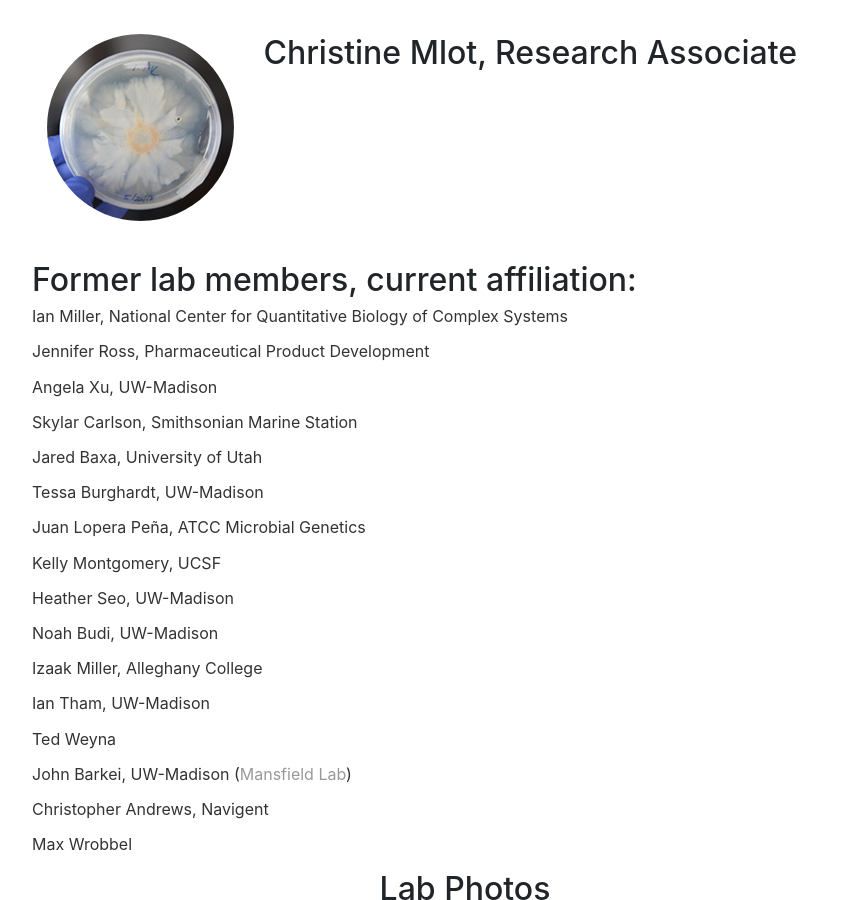
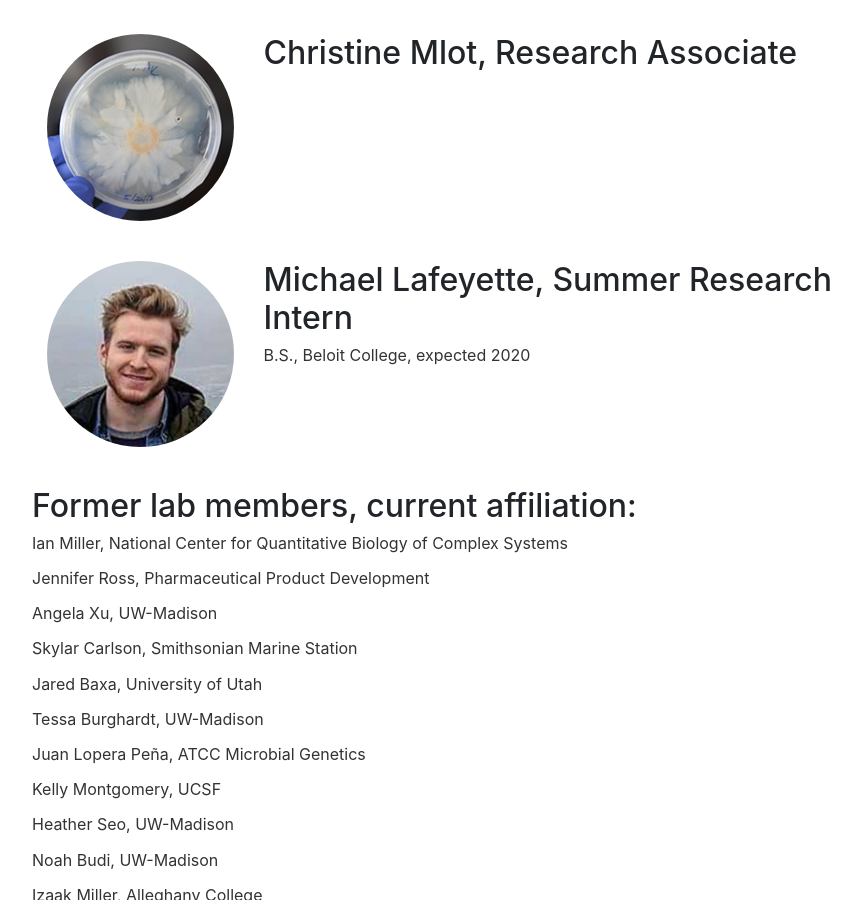
Before and after one commit to KwanLab/KwanLab.github.io, a Jekyll site: the page built from people/index.html, in a window 1280 px wide and 900 px high, scrolled down 1030 px. Shown: the whole window, without its empty margins (175-1036 px from the left). Built offline with Jekyll 4.4.1, drawn with Linux system fonts in a browser that asks for light colours.

Commit message:
Updated People page

```diff
--- a/index.html
+++ b/index.html
@@ -8,9 +8,9 @@ title: Kwan Lab, UW-Madison
 </div><!-- /.blurb -->
 <div class="row marketing">
         <div class="col-sm-3">
-                <img class="rounded-circle img-responsive" src="/img/Lagria_villosa.png" />
-                <img class="rounded-circle img-responsive" src="/img/Bugula_neritina.png" />
-                <img class="rounded-circle img-responsive" src="/img/AK_bacterium.png" />
+                <img class="rounded-circle" src="/img/Lagria_villosa.png" />
+                <img class="rounded-circle" src="/img/Bugula_neritina.png" />
+                <img class="rounded-circle" src="/img/AK_bacterium.png" />
         </div>
         <div class="col-sm-9">
                 <p>The Kwan lab uses culture-independent (metagenomic) sequencing and molecular biology to understand how and why bioactive small molecules are produced by bacteria. These microbes have evolved for millions of years to produce molecules that help them survive, suppress competitors or communicate in complex communities. Evolution has optimized these molecules to be active against a biological target, and hence they are a rich source of potential drug leads. Understanding the roles of bioactive molecules in the environment may aid targetted drug discovery, but there are many challenges to studying how bacteria use such evolved small molecules.</p>
--- a/people/index.html
+++ b/people/index.html
@@ -8,11 +8,7 @@ title: People
 
 <div class="row marketing">
     <div class="col-sm-3">
-                <div class="box d-table h-100 w-100">
-                        <div class="d-table-cell align-top">
-                                <img class="circular" src="/img/jason_kwan.png" />
-                        </div>
-                </div>
+        <img class="rounded-circle" src="/img/jason_kwan.png" />
     </div>
     <div class="col-sm-9">
         <h2>Jason Kwan, Principle Investigator</h2>
@@ -25,11 +21,7 @@ title: People
 
 <div class="row marketing">
     <div class="col-sm-3">
-                <div class="box d-table h-100 w-100">
-                        <div class="d-table-cell align-top">
-                                <img class="circular" src="/img/sam_waterworth.png" />
-                        </div>
-                </div>
+        <img class="rounded-circle" src="/img/sam_waterworth.png" />
     </div>
     <div class="col-sm-9">
         <h2>Sam Waterworth, Postdoc</h2>
@@ -40,11 +32,7 @@ title: People
 
 <div class="row marketing">
     <div class="col-sm-3">
-                <div class="box d-table h-100 w-100">
-                        <div class="d-table-cell align-top">
-                                <img class="circular" src="/img/evan_rees.png" />
-                        </div>
-                </div>
+        <img class="rounded-circle" src="/img/evan_rees.png" />
     </div>
     <div class="col-sm-9">
         <h2>Evan Rees, Pharmaceutical Sciences Ph.D. Student</h2>
@@ -54,11 +42,7 @@ title: People
 
 <div class="row marketing">
     <div class="col-sm-3">
-                <div class="box d-table h-100 w-100">
-                        <div class="d-table-cell align-top">
-                                <img class="circular" src="/img/kyle_wolf.png" />
-                        </div>
-                </div>
+        <img class="rounded-circle" src="/img/kyle_wolf.png" />
     </div>
     <div class="col-sm-9">
         <h2>Kyle Wolf, Biophysics Ph.D. Student</h2>
@@ -68,14 +52,20 @@ title: People
 
 <div class="row marketing">
     <div class="col-sm-3">
-                <div class="box d-table h-100 w-100">
-                        <div class="d-table-cell align-top">
-                                <img class="circular" src="/img/AK_bacterium.png" />
-                        </div>
-                </div>
+        <img class="rounded-circle" src="/img/AK_bacterium.png" />
     </div>
     <div class="col-sm-9">
         <h2>Christine Mlot, Research Associate</h2>
+    </div>
+</div>
+
+<div class="row marketing">
+	<div class="col-sm-3">
+		<img class="rounded-circle" src="/img/michael_lafeyette.png" />
+	</div>
+	<div class="col-sm-9">
+		<h2>Michael Lafeyette, Summer Research Intern</h2>
+		<p class="small">B.S., Beloit College, expected 2020</p>
 	</div>
 </div>
 
@@ -121,11 +111,7 @@ title: People
 
 <div class="row marketing">
         <div class="col-sm-8">
-                <div class="box d-table h-100 w-100">
-                        <div class="d-table-cell align-top">
                 <img src="/img/group_photo_1.jpg" />
-                        </div>
-                </div>
         </div>
         <div class="col-sm-4">
                 <p>Lab outing at the Terrace</p>
@@ -135,11 +121,7 @@ title: People
 
 <div class="row marketing">
         <div class="col-sm-7">
-                <div class="box d-table h-100 w-100">
-                        <div class="d-table-cell align-top">
                 <img src="/img/jennifer_and_angela.jpg" />
-                        </div>
-                </div>
         </div>
         <div class="col-sm-5">
                 <p>Jennifer and Angela discover a whole shrimp lodged in a marine sponge!</p>
```
Also changed, not shown: img/michael_lafeyette.png (added). Lines whose indentation alone changed are shown as unchanged.
